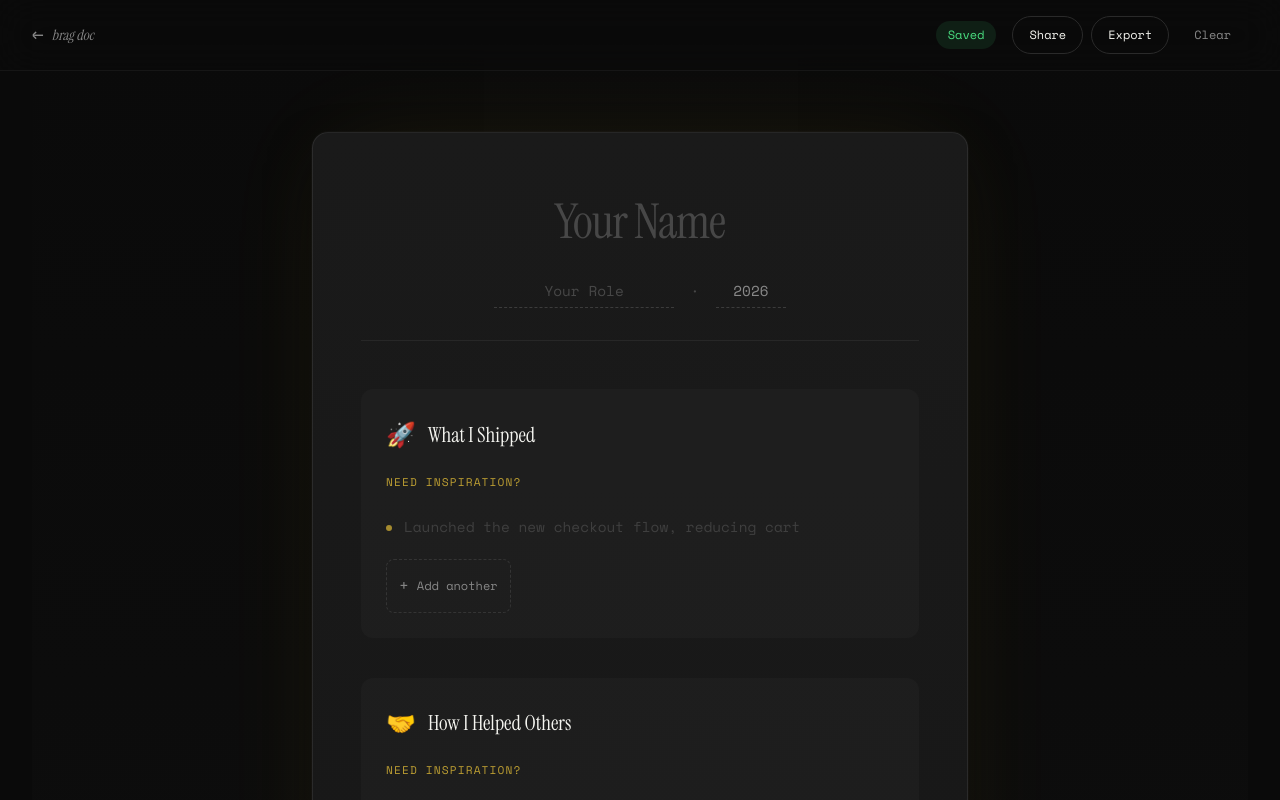
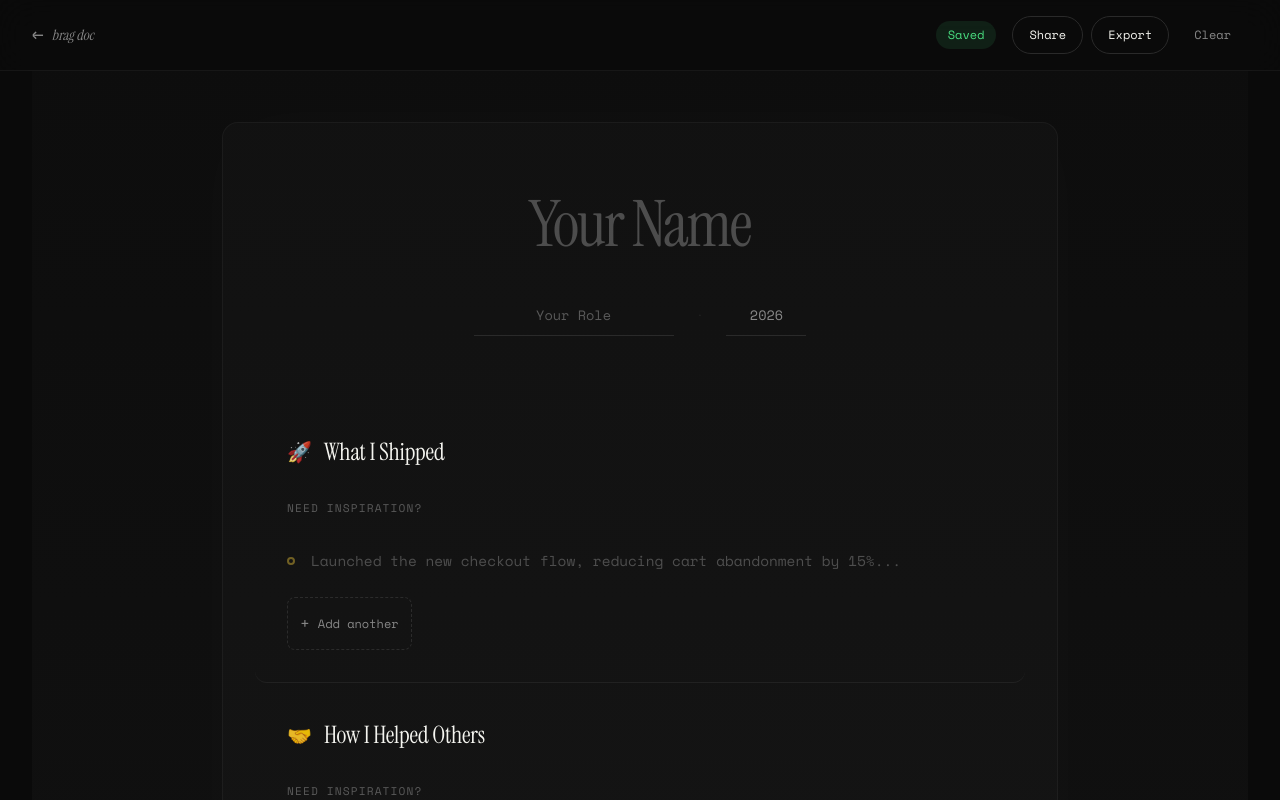
Before and after one commit to stmoreau/bragdoc, a Next.js app: page /write in a window 1280 px wide. Shown: the top 800 px of the page. Built offline with nearby package versions, Linux system fonts and the light colour scheme.

Commit message:
Update home page and styles

```diff
--- a/app/globals.css
+++ b/app/globals.css
@@ -413,27 +413,25 @@ p {
     opacity: 1;
 }
 
-.cta {
-    margin-top: 2rem;
-    padding: 1.5rem;
-    background: var(--card-bg);
-    border: 1px solid var(--border);
-    border-radius: 12px;
+.start-section {
+    margin-top: 3rem;
     text-align: center;
 }
 
-.cta h3 {
-    font-family: var(--font-instrument-serif), 'Instrument Serif', serif;
-    font-size: 1.2rem;
-    font-weight: 400;
-    margin-bottom: 0.75rem;
+.start-note {
+    margin-top: 1rem;
+    font-size: 0.8rem;
+    color: var(--muted);
 }
 
-.cta-buttons {
-    display: flex;
-    gap: 1rem;
-    justify-content: center;
-    flex-wrap: wrap;
+.start-note a {
+    color: var(--muted);
+    text-decoration: underline;
+    text-underline-offset: 2px;
+}
+
+.start-note a:hover {
+    color: var(--accent);
 }
 
 .btn {
@@ -489,31 +487,6 @@ p {
     font-style: normal;
 }
 
-/* Main CTA */
-.cta-main {
-    margin-top: 3rem;
-    padding: 2rem;
-    background: var(--card-bg);
-    border: 1px solid var(--border);
-    border-radius: 12px;
-    text-align: center;
-}
-
-.cta-main h2 {
-    margin: 0 0 0.75rem 0;
-    font-size: 1.5rem;
-}
-
-.cta-main p {
-    color: var(--muted);
-    margin-bottom: 1.25rem;
-    font-size: 0.9rem;
-}
-
-.btn-large {
-    padding: 0.875rem 2rem;
-    font-size: 0.9rem;
-}
 
 /* ========================================
    WRITE PAGE - Premium Writing Experience
@@ -521,7 +494,7 @@ p {
 
 .write-page {
     min-height: 100vh;
-    background: linear-gradient(180deg, #0a0a0a 0%, #111 100%);
+    background: linear-gradient(180deg, #0d0d0d 0%, #151515 100%);
     padding: 0;
 }
 
@@ -684,34 +657,31 @@ p {
 
 /* Main Content Area */
 .write-main {
-    max-width: 720px;
+    max-width: 900px;
     margin: 0 auto;
-    padding: 100px 2rem 4rem;
+    padding: 90px 2rem 4rem;
 }
 
 /* The Document */
 .document {
-    background: linear-gradient(180deg, #1a1a1a 0%, #141414 100%);
-    border: 1px solid rgba(255, 255, 255, 0.08);
+    background: rgba(255, 255, 255, 0.02);
+    border: 1px solid rgba(255, 255, 255, 0.04);
     border-radius: 16px;
     padding: 3rem;
-    box-shadow:
-        0 0 0 1px rgba(255, 255, 255, 0.02),
-        0 20px 50px -10px rgba(0, 0, 0, 0.5),
-        0 0 100px -20px rgba(255, 212, 59, 0.1);
+    box-shadow: 0 0 80px rgba(255, 255, 255, 0.02);
 }
 
 /* Document Header */
 .doc-header {
     text-align: center;
-    margin-bottom: 3rem;
-    padding-bottom: 2rem;
-    border-bottom: 1px solid rgba(255, 255, 255, 0.06);
+    margin-bottom: 4rem;
+    padding-bottom: 0;
+    border-bottom: none;
 }
 
 .doc-name {
     font-family: var(--font-instrument-serif), serif;
-    font-size: clamp(2rem, 6vw, 3rem);
+    font-size: clamp(2.5rem, 8vw, 4rem);
     font-weight: 400;
     background: transparent;
     border: none;
@@ -719,12 +689,12 @@ p {
     text-align: center;
     width: 100%;
     padding: 0;
-    margin-bottom: 0.75rem;
-    letter-spacing: -0.02em;
+    margin-bottom: 1rem;
+    letter-spacing: -0.03em;
 }
 
 .doc-name::placeholder {
-    color: rgba(255, 255, 255, 0.2);
+    color: rgba(255, 255, 255, 0.25);
 }
 
 .doc-name:focus {
@@ -735,25 +705,25 @@ p {
     display: flex;
     justify-content: center;
     align-items: center;
-    gap: 1rem;
+    gap: 1.5rem;
     flex-wrap: wrap;
 }
 
 .doc-role,
 .doc-period {
     font-family: var(--font-space-mono), monospace;
-    font-size: 0.9rem;
+    font-size: 0.85rem;
     background: transparent;
     border: none;
-    border-bottom: 1px dashed rgba(255, 255, 255, 0.15);
+    border-bottom: 1px solid rgba(255, 255, 255, 0.1);
     color: var(--muted);
     text-align: center;
-    padding: 0.25rem 0;
+    padding: 0.5rem 0;
     transition: all 0.2s;
 }
 
-.doc-role { width: 180px; }
-.doc-period { width: 70px; }
+.doc-role { width: 200px; }
+.doc-period { width: 80px; }
 
 .doc-role:focus,
 .doc-period:focus {
@@ -764,140 +734,151 @@ p {
 
 .doc-role::placeholder,
 .doc-period::placeholder {
-    color: rgba(255, 255, 255, 0.2);
+    color: rgba(255, 255, 255, 0.3);
 }
 
 .meta-dot {
-    color: rgba(255, 255, 255, 0.2);
+    color: rgba(255, 255, 255, 0.15);
+    font-size: 0.5rem;
 }
 
 .doc-count {
-    margin-top: 1.25rem;
-    font-size: 0.8rem;
-    color: var(--accent);
-    letter-spacing: 0.1em;
+    margin-top: 1.5rem;
+    font-size: 0.75rem;
+    color: var(--green);
+    letter-spacing: 0.15em;
     text-transform: uppercase;
+    opacity: 0.8;
 }
 
 /* Sections */
 .doc-sections {
     display: flex;
     flex-direction: column;
-    gap: 2.5rem;
+    gap: 0;
 }
 
 .doc-section {
-    padding: 1.5rem;
+    padding: 2rem;
+    margin: 0 -1rem;
     border-radius: 12px;
-    background: rgba(255, 255, 255, 0.02);
-    border: 1px solid transparent;
+    background: transparent;
+    border: none;
+    border-bottom: 1px solid rgba(255, 255, 255, 0.06);
     transition: all 0.3s;
 }
 
+.doc-section:last-child {
+    border-bottom: none;
+}
+
 .doc-section:hover {
-    background: rgba(255, 255, 255, 0.03);
+    background: rgba(255, 255, 255, 0.015);
 }
 
 .doc-section.has-content {
-    border-color: rgba(255, 212, 59, 0.1);
-    background: rgba(255, 212, 59, 0.02);
+    background: rgba(255, 255, 255, 0.02);
 }
 
 .section-header {
     display: flex;
     align-items: center;
     gap: 0.75rem;
-    margin-bottom: 0.75rem;
+    margin-bottom: 1.25rem;
 }
 
 .section-icon {
-    font-size: 1.5rem;
+    font-size: 1.25rem;
+    opacity: 0.9;
 }
 
 .section-title {
     font-family: var(--font-instrument-serif), serif;
-    font-size: 1.3rem;
+    font-size: 1.5rem;
     font-weight: 400;
     font-style: normal;
     margin: 0;
     color: var(--text);
+    letter-spacing: -0.01em;
 }
 
 /* Prompts */
 .prompts-btn {
     background: none;
     border: none;
-    color: var(--accent);
+    color: var(--muted);
     font-family: var(--font-space-mono), monospace;
     font-size: 0.7rem;
     cursor: pointer;
     padding: 0;
-    margin-bottom: 1rem;
-    opacity: 0.7;
-    transition: opacity 0.2s;
+    margin-bottom: 1.25rem;
+    opacity: 0.6;
+    transition: all 0.2s;
     text-transform: uppercase;
     letter-spacing: 0.1em;
 }
 
 .prompts-btn:hover {
     opacity: 1;
+    color: var(--accent);
 }
 
 .prompts-box {
-    background: rgba(255, 212, 59, 0.05);
-    border-left: 2px solid var(--accent);
-    border-radius: 0 8px 8px 0;
-    padding: 1rem 1.25rem;
-    margin-bottom: 1.25rem;
+    background: rgba(255, 255, 255, 0.02);
+    border-left: 2px solid rgba(255, 212, 59, 0.4);
+    border-radius: 0 6px 6px 0;
+    padding: 1rem 1.5rem;
+    margin-bottom: 1.5rem;
 }
 
 .prompt {
     font-size: 0.85rem;
     color: var(--muted);
     margin: 0;
-    padding: 0.35rem 0;
-    line-height: 1.5;
+    padding: 0.4rem 0;
+    line-height: 1.6;
 }
 
 .prompt::before {
-    content: "→ ";
-    color: var(--accent);
-    opacity: 0.5;
+    content: "";
 }
 
 /* Entries */
 .entries {
     display: flex;
     flex-direction: column;
-    gap: 0.25rem;
+    gap: 0.125rem;
 }
 
 .entry-row {
     display: flex;
     align-items: flex-start;
-    gap: 0.75rem;
-    padding: 0.5rem 0;
-    border-radius: 6px;
-    transition: background 0.2s;
+    gap: 1rem;
+    padding: 0.75rem 0;
+    border-radius: 0;
+    transition: all 0.2s;
 }
 
 .entry-row:hover {
-    background: rgba(255, 255, 255, 0.02);
+    background: transparent;
 }
 
 .entry-bullet {
-    width: 6px;
-    height: 6px;
-    background: var(--accent);
+    width: 8px;
+    height: 8px;
+    background: transparent;
+    border: 2px solid var(--accent);
     border-radius: 50%;
-    margin-top: 0.65rem;
+    margin-top: 0.5rem;
     flex-shrink: 0;
-    opacity: 0.6;
-    transition: opacity 0.2s;
+    opacity: 0.4;
+    transition: all 0.2s;
 }
 
-.entry-row:focus-within .entry-bullet {
+.entry-row:focus-within .entry-bullet,
+.entry-row:hover .entry-bullet {
     opacity: 1;
+    background: var(--accent);
 }
 
 .entry-input {
@@ -918,7 +899,7 @@ p {
 }
 
 .entry-input::placeholder {
-    color: rgba(255, 255, 255, 0.15);
+    color: rgba(255, 255, 255, 0.25);
 }
 
 .entry-input:disabled {
@@ -1039,7 +1020,7 @@ p {
     }
 
     .doc-name {
-        font-size: 1.75rem;
+        font-size: 2rem;
     }
 
     .doc-meta {
@@ -1052,14 +1033,19 @@ p {
     }
 
     .doc-section {
-        padding: 1rem;
+        padding: 1.5rem 1rem;
+        margin: 0 -0.5rem;
     }
 
     .section-icon {
+        font-size: 1.1rem;
+    }
+
+    .section-title {
         font-size: 1.25rem;
     }
 
-    .section-title {
-        font-size: 1.1rem;
+    .entry-input {
+        font-size: 0.85rem;
     }
 }
--- a/app/page.tsx
+++ b/app/page.tsx
@@ -152,33 +152,19 @@ export default function Home() {
         <span className="highlight">you have unbrag-documented wins.</span>
       </p>
 
-      {/* CTA to start writing */}
-      <div className="cta-main">
-        <h2>
-          Ready to start? <span className="emoji">📝</span>
-        </h2>
-        <p>
-          Your brag doc saves automatically to your browser. Export it anytime,
-          or share it with a link.
-        </p>
-        <Link href="/write" className="btn btn-large">
+      <div className="start-section">
+        <Link href="/write" className="btn">
           Start your brag doc →
         </Link>
-      </div>
-
-      <div className="cta">
-        <h3>Prefer Google Docs?</h3>
-        <p style={{ marginBottom: "1.5rem", color: "var(--muted)" }}>
-          Want your doc in the cloud instead?
+        <p className="start-note">
+          <a
+            href="https://docs.google.com/document/create"
+            target="_blank"
+            rel="noopener noreferrer"
+          >
+            Or use Google Docs
+          </a>
         </p>
-        <a
-          href="https://docs.google.com/document/create"
-          target="_blank"
-          rel="noopener noreferrer"
-          className="btn btn-secondary"
-        >
-          Open a Google Doc →
-        </a>
       </div>
 
       <div className="footer">
```
